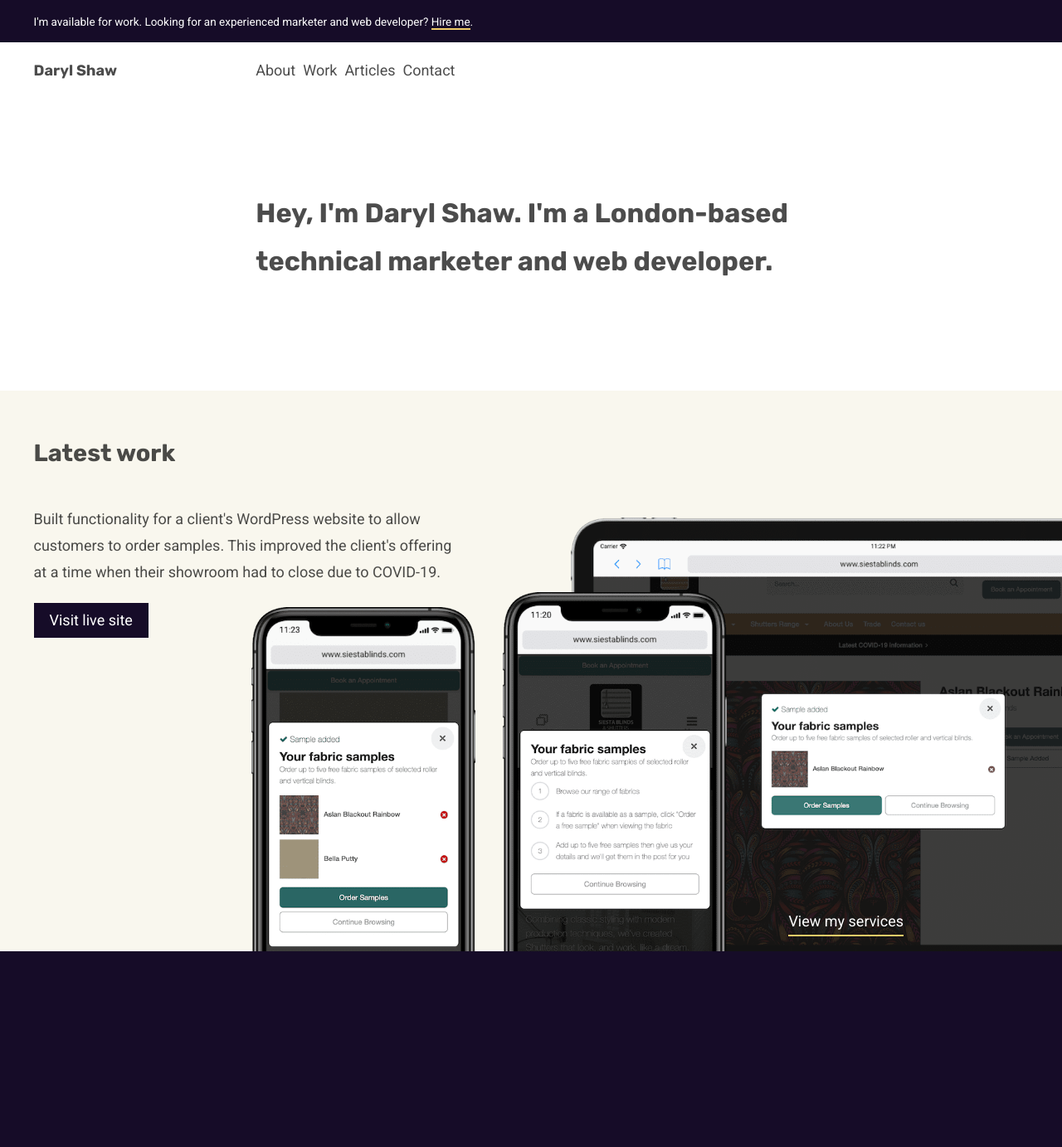
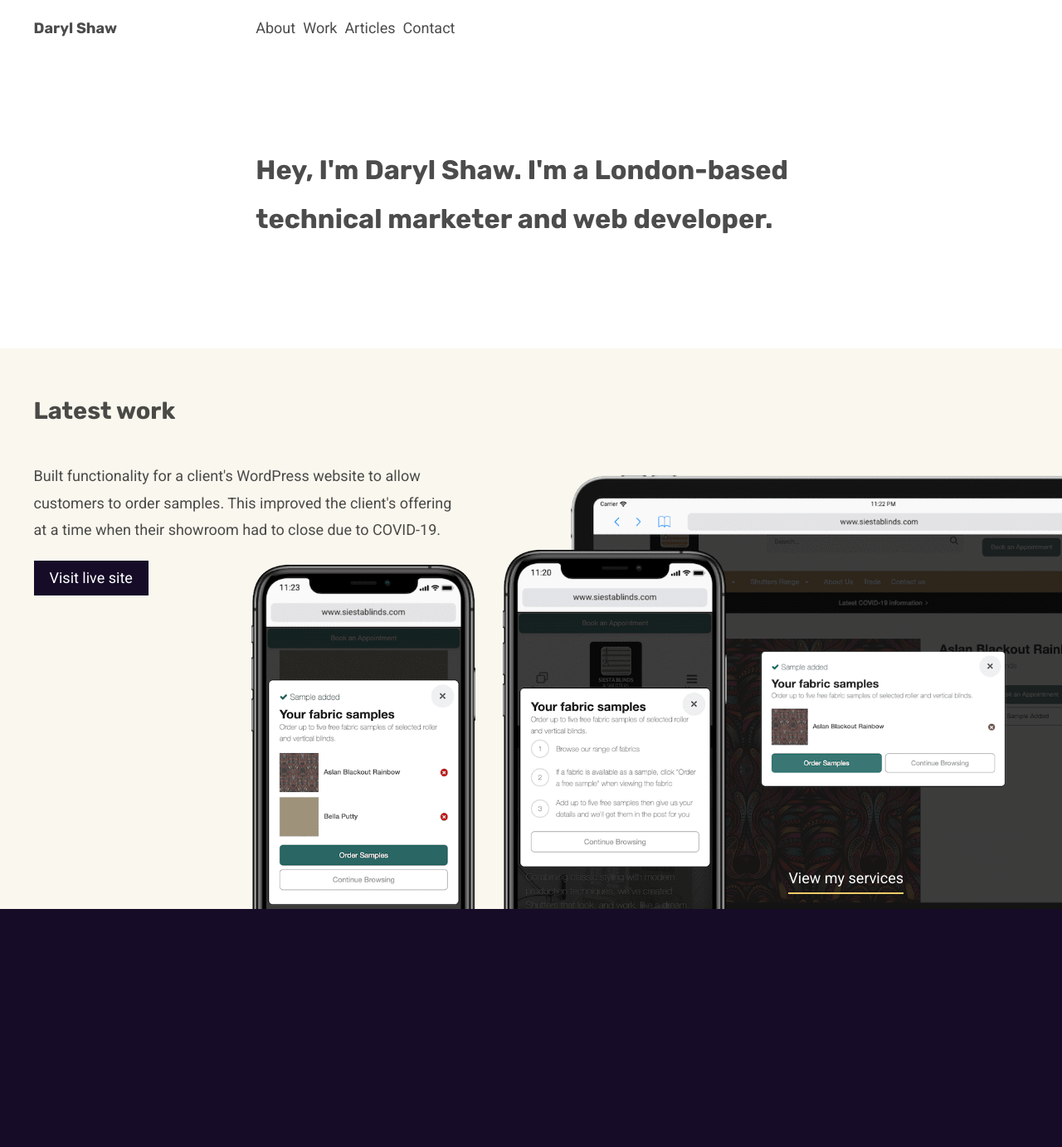
Before and after one commit to darylshaw/darylshaw.co.uk, a Jekyll site: the page built from index.md, in a window 1280 px wide. Shown: the whole page at 83% size. Built offline with Jekyll 4.4.1, drawn with Linux system fonts in a browser that asks for light colours; a script that is not in the unit is left out; after the commit the page ends 1332 px from its top, so only the background shows below that.

Commit message:
update availability on website

```diff
--- a/_includes/announcement-bar.html
+++ /dev/null
@@ -1,9 +0,0 @@
-<div class="announcement-bar layout">
-  {%- if jekyll.environment == 'production' and site.fathom_analytics -%}
-  <p>I'm available for work. Looking for an experienced marketer and web developer? <a href="/work/" onclick="fathom.trackGoal('LJJT8SRY', 0);">Hire me</a>.</p>
-  {%- elsif jekyll.environment == 'staging' and site.fathom_analytics -%}
-  <p>I'm available for work. Looking for an experienced marketer and web developer? <a href="/work/" onclick="fathom.trackGoal('NDL0BK9A', 0);">Hire me</a>.</p>
-  {% else %}
-  <p>I'm available for work. Looking for an experienced marketer and web developer? <a href="/work/">Hire me</a>.</p>
-  {%- endif -%}
-</div>
--- a/_includes/footer.html
+++ b/_includes/footer.html
@@ -25,9 +25,9 @@
 		</ul>
 	</nav>
   <div class="footer-hire">
-    <p><strong>Available for work</strong></p>
+    <p><strong>Available for new projects June 2022</strong></p>
     <p>Email me at <a href="mailto:daryl@darylshaw.co.uk">daryl@darylshaw.co.uk</a>
-    <p>Give me a call on +44 7521 933197<br>(Mon-Fri 10am-7pm)</p>
+    <p>Give me a call on +44 7521 933197<br>(Mon-Thu 10am-7pm)</p>
     <ul class="social">
       <li><a href="https://twitter.com/daryl_shaw">
         <svg aria-label="Twitter profile" class="nav-el" width="24" height="24" fill="currentColor" role="img" viewBox="0 0 24 24" xmlns="http://www.w3.org/2000/svg"><title>Twitter icon</title><path d="M23.954 4.569c-.885.389-1.83.654-2.825.775 1.014-.611 1.794-1.574 2.163-2.723-.951.555-2.005.959-3.127 1.184-.896-.959-2.173-1.559-3.591-1.559-2.717 0-4.92 2.203-4.92 4.917 0 .39.045.765.127 1.124C7.691 8.094 4.066 6.13 1.64 3.161c-.427.722-.666 1.561-.666 2.475 0 1.71.87 3.213 2.188 4.096-.807-.026-1.566-.248-2.228-.616v.061c0 2.385 1.693 4.374 3.946 4.827-.413.111-.849.171-1.296.171-.314 0-.615-.03-.916-.086.631 1.953 2.445 3.377 4.604 3.417-1.68 1.319-3.809 2.105-6.102 2.105-.39 0-.779-.023-1.17-.067 2.189 1.394 4.768 2.209 7.557 2.209 9.054 0 13.999-7.496 13.999-13.986 0-.209 0-.42-.015-.63.961-.689 1.8-1.56 2.46-2.548l-.047-.02z"/></svg>
--- a/_layouts/default.html
+++ b/_layouts/default.html
@@ -3,7 +3,6 @@
 {%- include head.html -%}
 {{ page.head }}
 <body>
-  {%- include announcement-bar.html -%}
   {%- include header.html -%}
   <main>
     {{ content }}
```
